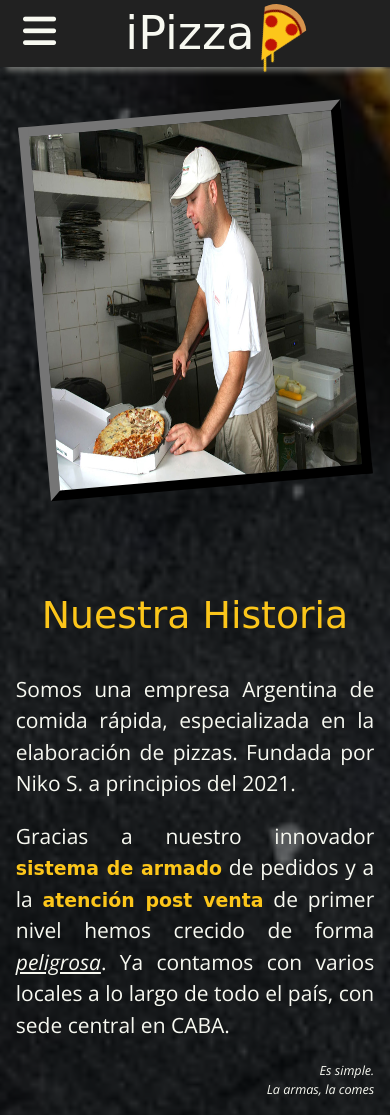
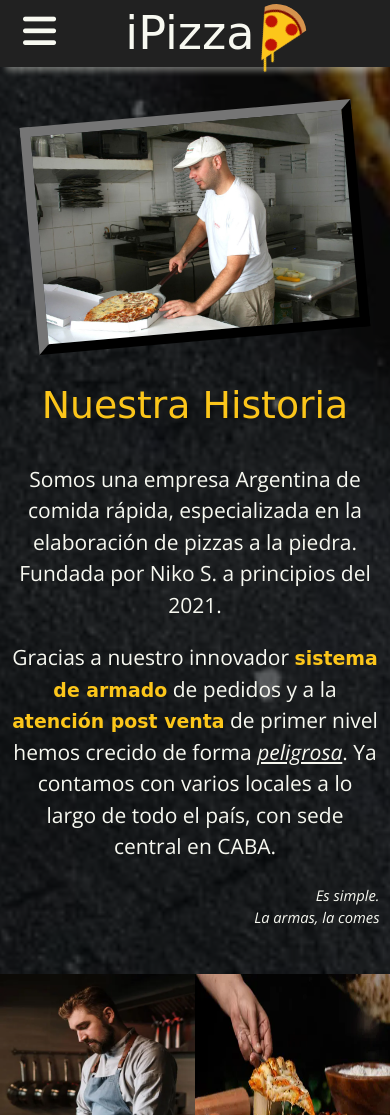
Before and after one commit to ignaciogz/ipizza, a website: page nosotros.html in a window 390 px wide. Shown: the top 1115 px of the page. Drawn offline with nearby package versions, Linux system fonts and the light colour scheme; a web font is replaced by a local one.

Commit message:
Subo la pagina mejorada de nosotros.html. FALTA WPO de img de seccion historia

```diff
--- a/nosotros.html
+++ b/nosotros.html
@@ -103,7 +103,7 @@
     <div class="offcanvas offcanvas-start" tabindex="-1" id="menu-mobile" aria-labelledby="label-menu-mobile">
         <section class="menu-mobile-container">
 
-            <!-- Header - Menu mobile -->
+            <!-- Menu mobile - Header -->
             <div class="offcanvas-header justify-content-center">
                 <h2 class="offcanvas-title" id="label-menu-mobile">Menú</h2>
                 <button type="button" class="btn-close text-reset" data-bs-dismiss="offcanvas" aria-label="button-close-menu-mobile">
@@ -111,7 +111,7 @@
                 </button>
             </div>
 
-            <!-- Body - Menu mobile -->
+            <!-- Menu mobile - Body -->
             <div class="offcanvas-body d-flex flex-column justify-content-between">
                 <nav class="menu-mobile">
                     <ul>
@@ -131,17 +131,18 @@
 
     <!-- INICIO Historia de la empresa -->
     <section class="historia container-fluid h-visible">
+        <div class="row row-v-align">
         <article>
             <figure>
                 <div class="row">
-                    <div class="col-12 col-sm-12 col-lg-6">
-                        <img class="d-block mx-auto" src="img/historia-iPizza.jpg" title="Foto de Niko S, el fundador de iPizza, preparando un pedido" alt="Foto de Niko S, el fundador de iPizza, preparando un pedido">
+                    <div class="col-12 col-sm-12 col-lg-6 col-xxl-5 offset-xxl-1">
+                        <img class="img-fluid" src="img/historia-iPizza.jpg" title="Foto de Niko S, el fundador de iPizza, preparando un pedido" alt="Foto de Niko S, el fundador de iPizza, preparando un pedido">
                     </div>
-                    <div class="col-12 col-sm-12 col-lg-5 offset-lg-1 my-5 my-sm-5 my-lg-0 d-flex align-items-center">
+                    <div class="col-12 col-sm-12 col-lg-5 offset-lg-1 offset-xxl-0 d-flex align-items-center">
                         <figcaption>
-                            <h1 class="text-center">Nuestra Historia</h1>
+                            <h1>Nuestra Historia</h1>
                             <p>
-                                Somos una empresa Argentina de comida rápida, especializada en la elaboración de pizzas.
+                                Somos una empresa Argentina de comida rápida, especializada en la elaboración de pizzas a la piedra.
                                 Fundada por Niko S. a principios del 2021.
                             </p>
                             <p>
@@ -150,17 +151,14 @@
                                 <em>peligrosa</em>. Ya contamos con varios locales a lo largo de todo el país, con sede
                                 central en CABA.
                             </p>
-                            <small class="d-block fst-italic text-end">
-                                Es simple.
-                            </small>
-                            <small class="d-block fst-italic text-end">
-                                La armas, la comes
-                            </small>
+                            <small>Es simple.</small>
+                            <small>La armas, la comes</small>
                         </figcaption>
                     </div>
                 </div>
             </figure>
         </article>
+        </div>
 
     </section>
     <!-- FIN Historia de la empresa -->
--- a/scss/components/_carousel.scss
+++ b/scss/components/_carousel.scss
@@ -31,12 +31,8 @@
     text-shadow: -2px -2px 4px var(--color-gris);
 }
 
-/* @include media-breakpoint-only(xs) {
+@include media-breakpoint-between(xs, lg) {
     #carousel-opiniones {
-        .btn-carousel-anterior,
-        .btn-carousel-siguiente {
-            visibility: hidden;
-            z-index: 1;
-        }
+        height: 500px;
     }
-} */
+}
--- a/scss/layout/_footer.scss
+++ b/scss/layout/_footer.scss
@@ -51,16 +51,6 @@
         font-family: 'Open Sans', sans-serif;
         font-weight: initial;
         margin: 0;
-    }
-}
-
-.footer .otros-links {
-    a:hover {
-        color: var(--color-blanco);
-    }
-    &:active,
-    &:visited {
-        color: var(--color-tomate);
     }
 }
 
@@ -127,8 +117,4 @@
             margin-right: 0;
         }
     }
-
-    .footer small {
-        font-size: 0.4rem;
-    }
 }
--- a/scss/layout/_general.scss
+++ b/scss/layout/_general.scss
@@ -5,12 +5,16 @@ a {
     text-decoration: none;
     width: fit-content;
 
+    &:active {
+        color: var(--color-tomate);
+    }
+
+    &:hover {
+        color: var(--color-blanco);
+    }
+
     &:visited {
         color: var(--color-rojo-intenso);
-    }
-
-    &:active {
-        color: var(--color-tomate);
     }
 }
 
@@ -70,7 +74,7 @@ section {
 
 small {
     display: block;
-    font-size: 0.6rem;
+    font-size: 0.8rem;
     text-align: center;
 }
 
@@ -78,6 +82,10 @@ strong {
     color: var(--color-queso);
     font-family: var(--font-family-ipizza);
     font-size: 0.9rem;
+
+    &:hover {
+        color: var(--color-blanco);
+    }
 }
 
 @include media-breakpoint-down(md) {
@@ -98,4 +106,8 @@ strong {
     section {
         padding: var(--padding-vertical-mobile) var(--padding-horizontal);
     }
+
+    small {
+        font-size: 0.7rem;
+    }
 }
--- a/scss/views/_index.scss
+++ b/scss/views/_index.scss
@@ -70,13 +70,13 @@ section.nuestra-calidad {
 section.nuestra-calidad figure {
     img {
         border-radius: var(--borde-general);
-        height: 100%;
         width: 90%;
     }
 
     figcaption {
         p {
             line-height: 2rem;
+            margin-bottom: 0;
             word-spacing: 0.2rem;
         }
     }
@@ -315,7 +315,6 @@ section.opiniones article {
     }
 
     section.opiniones {
-        height: 600px;
         padding: var(--padding-vertical-mobile) var(--padding-horizontal-mobile);
     }
 }
--- a/scss/views/_nosotros.scss
+++ b/scss/views/_nosotros.scss
@@ -3,9 +3,7 @@
 
 /* -------- nosotros.html -------- */
 section.historia {
-    article {
-        padding: var(--padding-vertical) var(--padding-horizontal);
-    }
+    padding: var(--padding-vertical) var(--padding-horizontal);
 
     &::before {
         @include background-full(url(../img/background/bg-nosotros.webp));
@@ -23,9 +21,11 @@ section.historia figure {
 
     img {
         border: 0.5rem outset var(--color-gris);
-        height: 375px;
+        display: block;
+        margin: 0 auto;
+        text-align: center;
         transform: rotate(-5deg);
-        width: 563px;
+        width: 90%;
     }
 
     figcaption {
@@ -33,9 +33,14 @@ section.historia figure {
 
         h1 {
             color: var(--color-queso);
+            text-align: center;
         }
-        p{
+        p {
             text-align: justify;
+        }
+        small {
+            font-style: italic;
+            text-align: right;
         }
     }
 }
@@ -50,24 +55,6 @@ section.galeria {
     }
 }
 
-@include media-breakpoint-down(md) {
-    section.historia {
-        height: auto;
-
-        article {
-            padding: 0;
-        }
-    }
-
-    section.historia figure {
-        height: auto;
-    }
-
-    section.galeria img {
-        height: 30vh;
-    }
-}
-
 @include media-breakpoint-only(md) {
     section.historia {
         .no-webp &::before {
@@ -76,6 +63,12 @@ section.galeria {
 
         .webp &::before {
             @include background(url(../img/background/bg-nosotros-tablet.webp));
+        }
+    }
+
+    section.historia figure {
+        figcaption {
+            margin-top: 2.5rem;
         }
     }
 }
@@ -94,9 +87,7 @@ section.galeria {
 
 @include media-breakpoint-only(xs) {
     section.historia {
-        article {
-            padding: 0;
-        }
+        padding: var(--padding-vertical-mobile) var(--padding-horizontal-mobile);
 
         .no-webp &::before {
             @include background(url(../img/background/bg-nosotros-mobile.jpg));
@@ -108,12 +99,18 @@ section.galeria {
     }
 
     section.historia figure {
-        img {
-            width: 90%;
-        }
-
         figcaption {
             margin-top: 2rem;
+
+            p {
+                text-align: center;
+            }
         }
     }
 }
+
+@include media-breakpoint-down(md) {
+    section.galeria img {
+        height: 30vh;
+    }
+}
```
Also changed, not shown: armala.html (+2 -2 lines), contacto.html (+2 -2 lines), index.html (+2 -3 lines), pedidos.html (+2 -2 lines), css/style.css, 1 other file.
